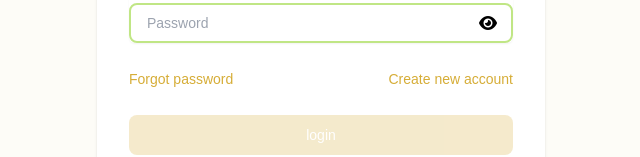
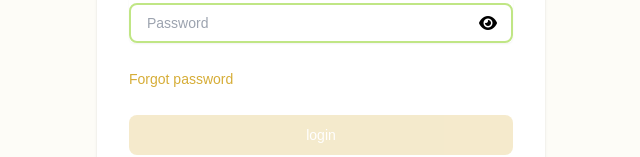
Before and after one commit to lablnet/diary, a Vue app: page /#/auth/login in a window 1280 px wide. Shown: the part 341-498 px from the top of the page, without its empty margins (319-959 px from the left). Built offline with nearby package versions, Linux system fonts and the light colour scheme; no server answers.

Commit message:
Remove register page link from login page
Signed-off-by: Muhammad Umer Farooq <umer@lablnet.com>

```diff
--- a/src/views/Auth/LoginView.vue
+++ b/src/views/Auth/LoginView.vue
@@ -28,7 +28,6 @@
     </div>
     <div class="flex items-center justify-between">
       <LinkButton text="Forgot password" link="/auth/forgot-password" />
-      <LinkButton text="Create new account" link="/auth/register" />
     </div>
     <LoadingIcon :loading="loading" />
     <ResponseStatus :error="error" :success="success" />
```
